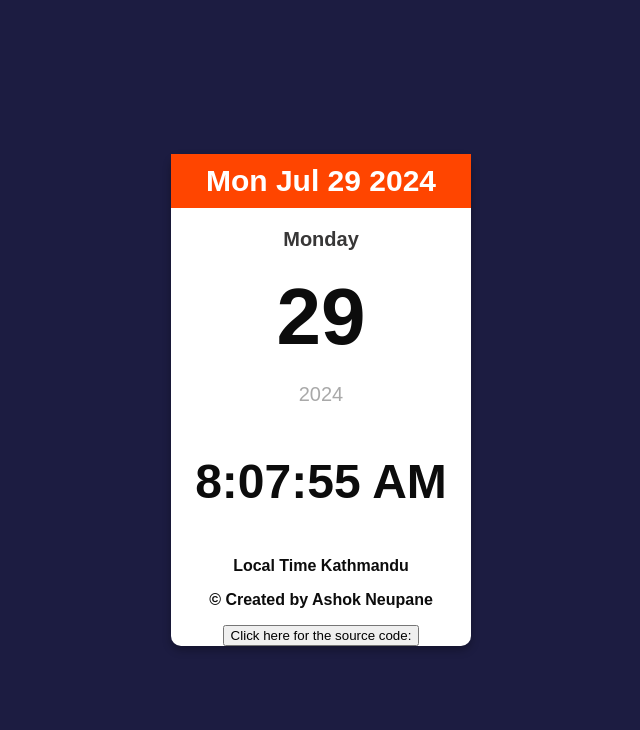
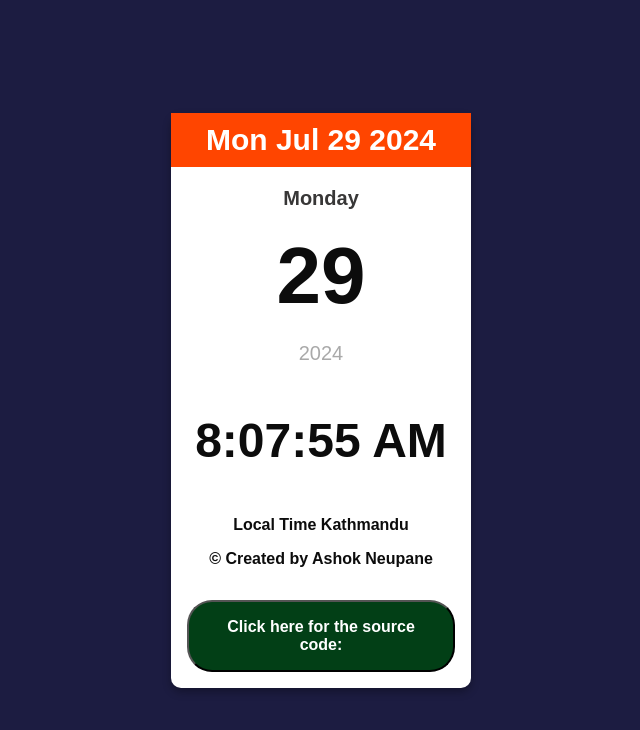
Before and after one commit to ashokneupane100/Calender-With-Clock-With-Vanilla-JS, a plain HTML site: page index.html in a window 1280 px wide. Shown: the whole page, without its empty margins (319-959 px from the left). Drawn offline with Linux system fonts and the light colour scheme.

Commit message:
button made colored

```diff
--- a/style.css
+++ b/style.css
@@ -56,3 +56,15 @@ body{
     font-size:1rem;
 
 }
+
+.sourcecode{
+    margin:1rem;
+    font-size:1rem;
+    padding:1rem;
+    background-color:rgb(2, 63, 22);
+    color:white;
+    border-radius:25px;
+    font-weight: bold;
+    cursor: pointer;
+
+}
```
